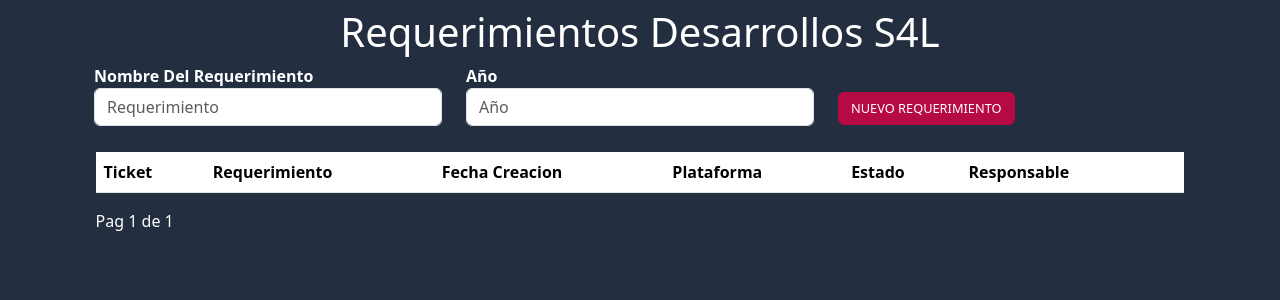
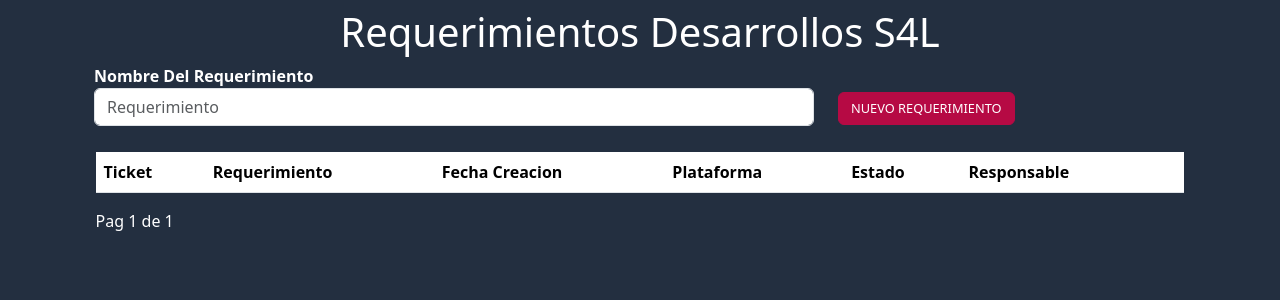
Before and after one commit to Jefersonbarretosanchez/requerimientosIt, a Django app: page /requerimientos/ in a window 1280 px wide. Shown: the part 76-376 px from the top of the page. Run offline with Django 5.2, Linux system fonts and the light colour scheme; the visitor is signed in with stand-in values (Sample User, id 1); data that the repository does not hold is empty; some libraries are stand-ins or nearby versions.

Commit message:
Buscador sencillo

```diff
--- a/tasks/static/js/requerimientos.js
+++ b/tasks/static/js/requerimientos.js
@@ -1,8 +1,41 @@
 document.addEventListener('keyup', e => {
+    var inputText=e.target.value.toString().toLowerCase();
 
-    if(e.target.matches('#input-search')){
-        document.querySelector('.prueba').includes(e.target.value.tolowerCase())
+    console.log(inputText)
+    let tableBody = document.getElementById("tbody-requerimientos");
+    let tableRows = tableBody.getElementsByTagName("tr");
+    // console.log(tableRows)
+    for (let i = 0; i < tableRows.length; i++) {
+        // console.log(tableRows[i].cells[1].textContent);
+        let textoConsulta = tableRows[i].cells[1].textContent
+            .toString()
+            .toLowerCase();
+
+        if (textoConsulta.indexOf(inputText) === -1) {
+            tableRows[i].style.visibility = "collapse";
+        } else {
+            tableRows[i].style.visibility = "";
+        }
     }
+})
 
-    console.log(e.target.value)
-})
+// function onInputChange() {
+//     let inputText = document.getElementById("input-search").value.toString().toLowerCase();
+//     console.log(inputText)
+
+//     let tableBody = document.getElementById("tbody-requerimientos");
+//     let tableRows = tableBody.getElementsByTagName("tr");
+//     // console.log(tableRows)
+//     for (let i = 0; i < tableRows.length; i++) {
+//         // console.log(tableRows[i].cells[1].textContent);
+//         let textoConsulta = tableRows[i].cells[2].textContent
+//             .toString()
+//             .toLowerCase();
+
+//         if (textoConsulta.indexOf(inputText) === -1) {
+//             tableRows[i].style.visibility = "collapse";
+//         } else {
+//             tableRows[i].style.visibility = "";
+//         }
+//     }
+// }
--- a/tasks/templates/requerimientos.html
+++ b/tasks/templates/requerimientos.html
@@ -7,18 +7,18 @@
 
     <div class="container">
         <div class="row">
-            <div class="col-12 col-sm-12 col-md-5 col-lg-4 col-xl-4 col-xxl-4">
+            <div class="col-12 col-sm-12 col-md-8 col-lg-8 col-xl-8 col-xxl-8">
                 <form role="search" action="" method="get">
                     <label for="input-search" style="color: white;"><strong>Nombre Del
                             Requerimiento</strong></label>
-                    <input type="text" class="form-control" id="input-search" name="search" placeholder="Requerimiento">
+                    <input type="text" class="form-control" id="input-search" placeholder="Requerimiento">
                     <!-- <button class="btn btn-outline-succes" type="submit"> Buscar</button> -->
                 </form>
             </div>
-            <div class="col-5 col-sm-6 col-md-3 col-lg-4 col-xl-4 col-xxl-4">
+            <!-- <div class="col-5 col-sm-6 col-md-3 col-lg-4 col-xl-4 col-xxl-4">
                 <label for="input-anio" style="color: white;"><strong>Año</strong></label>
                 <input type="text" class="form-control" id="input-anio" placeholder="Año">
-            </div>
+            </div> -->
             <div class="col-7 col-sm-6 col-md-4 col-lg-4 col-xl-4 col-xxl-4 mt-1">
                 <br>
                 <button type="button" class="btn btn-custom" onclick="abrir_modal_creacion('{% url 'crear' %}')">
@@ -41,7 +41,7 @@
                 <th></th>
             </tr>
         </thead>
-        <tbody>
+        <tbody id="tbody-requerimientos">
             {% for reqs in requerimientos %}
             <tr>
                 <!-- <td><a href="{% url 'req_detail' reqs.id %}">{{reqs.ticket}}</a></td> -->
```
